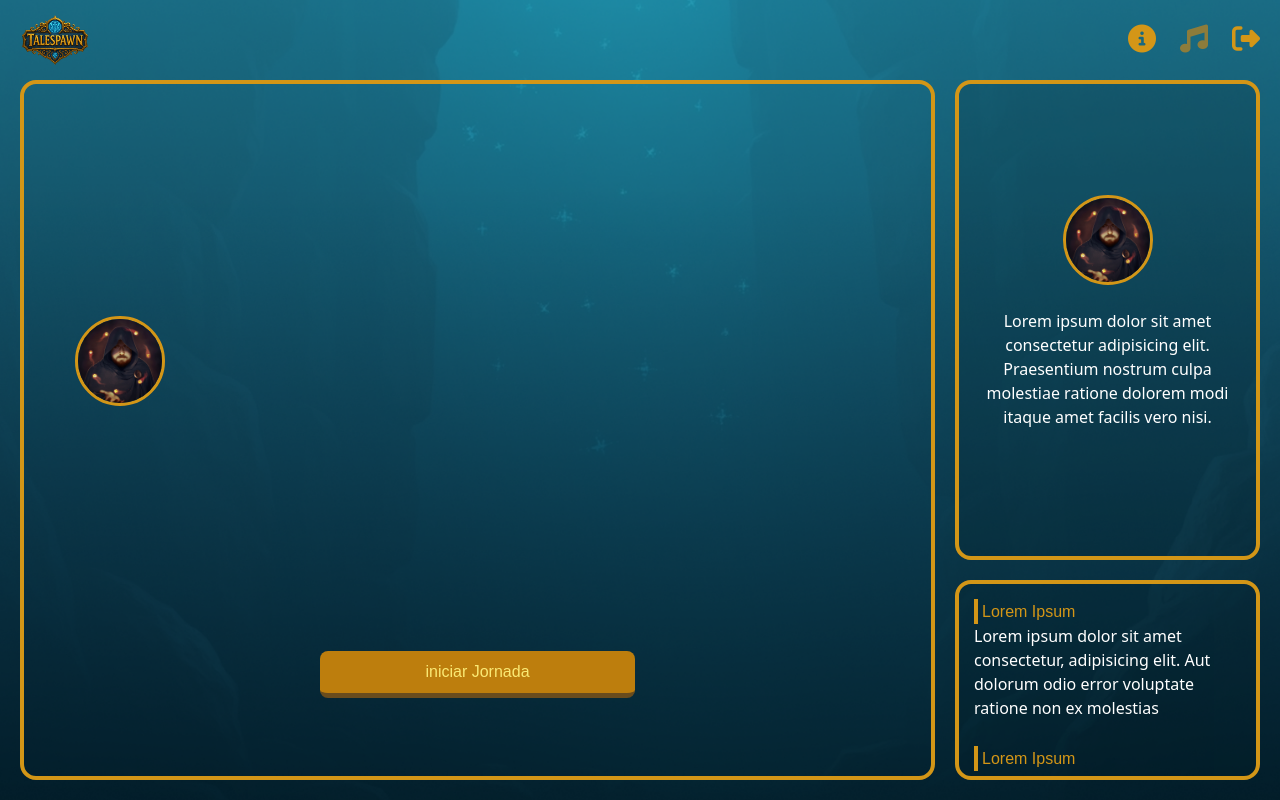
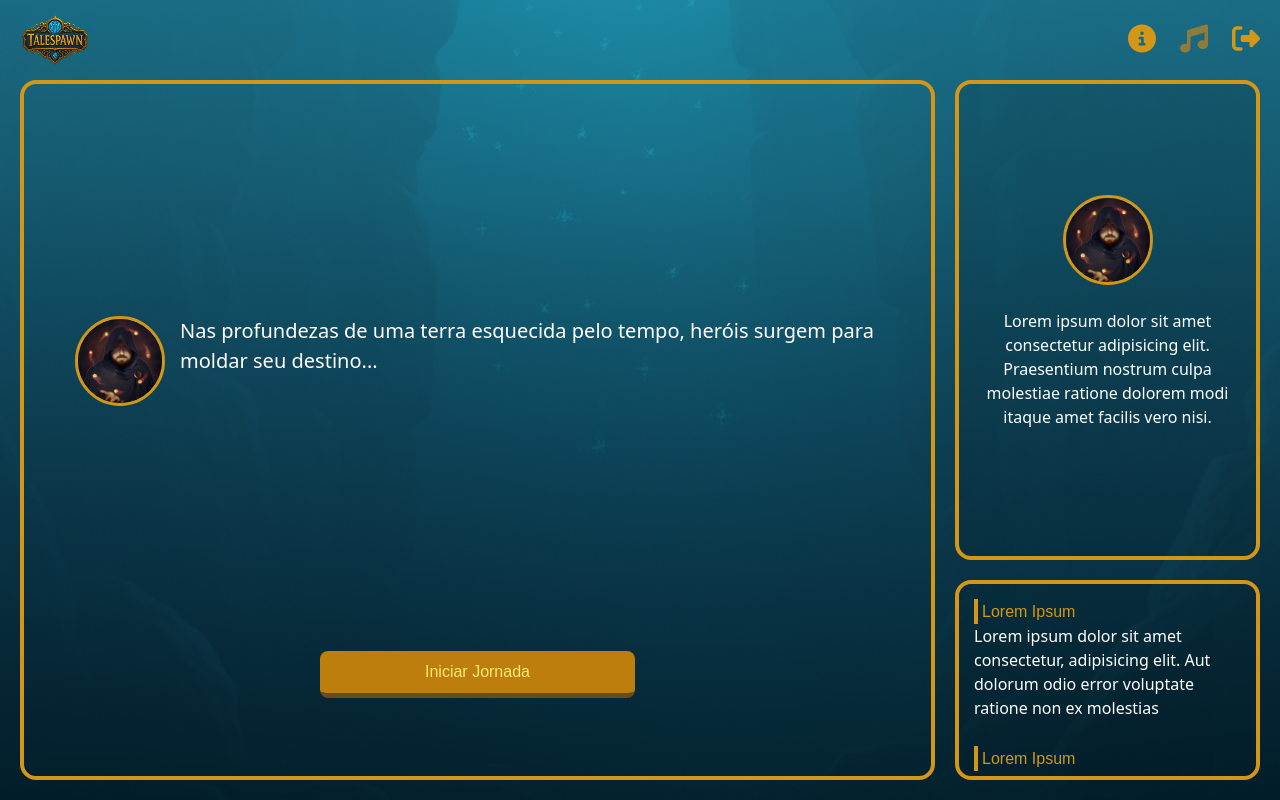
Before and after one commit to thesckurtt/talespawn_app_v2, a React (Vite) app: page /game in a window 1280 px wide. Built offline with nearby package versions, Linux system fonts and the light colour scheme; sample sign-in values are in the browser's storage; a web font is replaced by a local one.

Commit message:
Update Game.jsx

```diff
--- a/src/pages/Game.jsx
+++ b/src/pages/Game.jsx
@@ -19,9 +19,9 @@ const Game = () => {
   const refSoundMaster = useRef(null) // Voz do narrador
   const [playSoundTrack, setplaySoundTrack] = useState(false)
   const [isInitialGame, setIsInitialGame] = useState(true)
-  const [textToTypyng, setTextToTypyng] = useState('Olá olá mundo...')
-  const [delayToTypyng, setDelayToTypyng] = useState(75)
-
+  const [textToTyping, setTextToTyping] = useState('Olá olá mundo...')
+  const [delayToTyping, setDelayToTyping] = useState(75)
+  const [controlButton, setControlButton] = useState('Iniciar Jornada')
   useEffect(() => {
     const sound = new Audio(soundtrack)
     refSoundTrack.current = sound
@@ -30,9 +30,9 @@ const Game = () => {
 
   useEffect(() => {
     if (isInitialGame) {
-      // setTextToTypyng('.')
-      setTextToTypyng('Nas profundezas de uma terra esquecida pelo tempo, heróis surgem para moldar seu destino...')
-      setDelayToTypyng(60)
+      // setTextToTyping('.')
+      setTextToTyping('Nas profundezas de uma terra esquecida pelo tempo, heróis surgem para moldar seu destino...')
+      setDelayToTyping(60)
     }
   }, [isInitialGame])
 
@@ -55,6 +55,17 @@ const Game = () => {
     }
   }, [playSoundTrack])
 
+  function handleStartGame() {
+    // setIsInitialGame(false)
+    console.log('Iniciando a jornada...')
+    setTextToTyping('A jornada começa agora, herói. Prepare-se para enfrentar desafios e descobrir segredos...')
+    setControlButton('Continuar')
+    setDelayToTyping(50)
+  }
+
+  // UseEffect para controlar a voz do narrador
+  // TODO: Implementar a lógica para a voz do narrador
+
   return (
     <main className="main-site-chat vh-100 vw-100">
       <div className="header-site-chat d-flex justify-content-between align-items-center">
@@ -73,10 +84,10 @@ const Game = () => {
             <div className="rpg-profile-picture">
               <img src="./img/rpg-master.jpg" alt="" />
             </div>
-            <RPGMasterText setIsTyping={setIsTyping} textToTypyng={textToTypyng} />
+            <RPGMasterText setIsTyping={setIsTyping} textToTyping={textToTyping} />
           </div>
-          {!isTyping && isInitialGame && <div className="d-flex justify-content-around align-items-center">
-            <BtnRPG label={'iniciar Jornada'}/>
+          {!isTyping && <div className="d-flex justify-content-around align-items-center">
+            <BtnRPG label={controlButton} handleClick={handleStartGame}/>
           </div>}
         </div>
         <div className="right-middle-chat">
```
